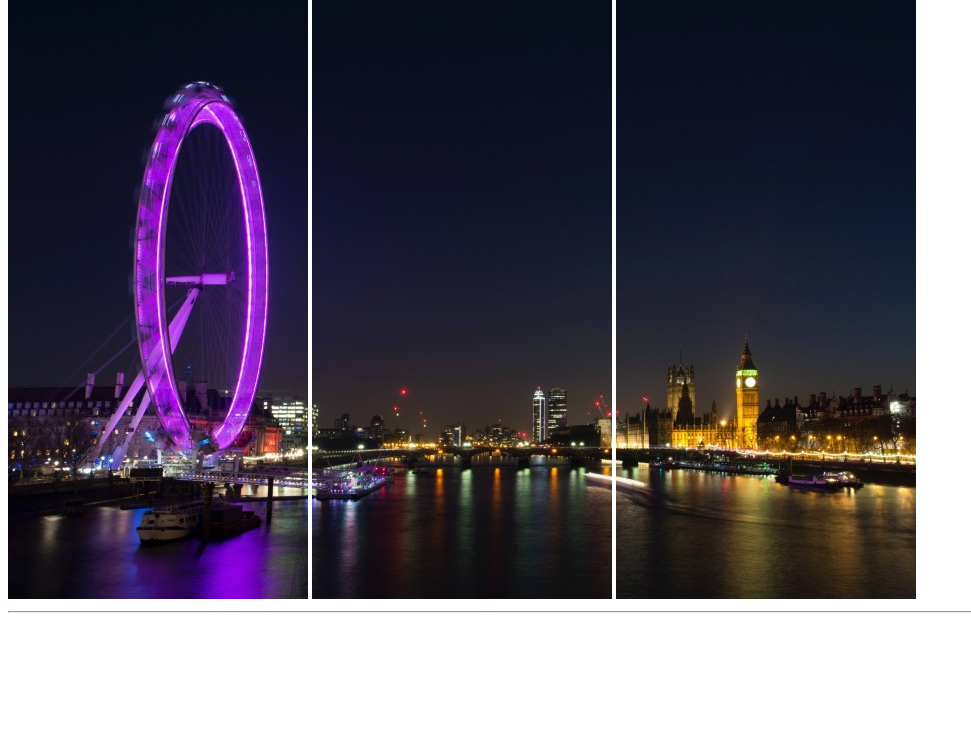
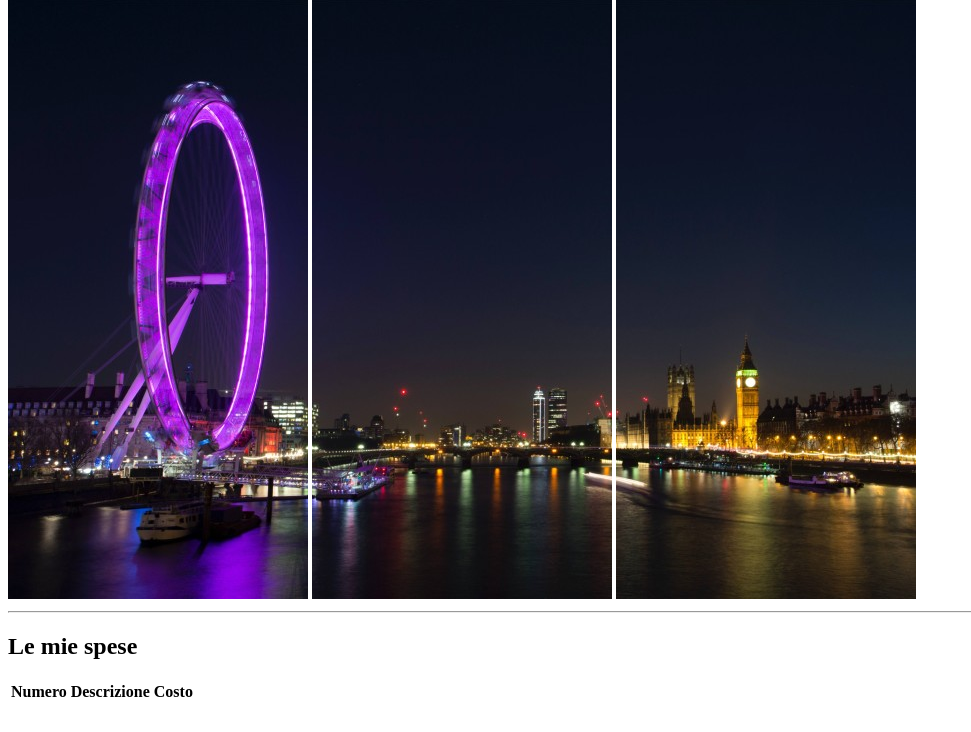
Before and after one commit to DaniPrr90/html-london-trip, a plain HTML site: page index.html in a window 1280 px wide. Shown: the part 68-800 px from the top of the page, without its empty margins (0-971 px from the left). Drawn offline with Linux system fonts and the light colour scheme.

Commit message:
add:intestazione tabella

```diff
--- a/index.html
+++ b/index.html
@@ -1,5 +1,6 @@
 <!DOCTYPE html>
 <html lang="en">
+
 <head>
     <meta charset="UTF-8">
     <meta name="viewport" content="width=device-width, initial-scale=1.0">
@@ -13,12 +14,21 @@
         <img src="img/pexels-bill-emrich-230794-1.jpg" alt="tamigi">
         <img src="img/pexels-bill-emrich-230794-2.jpg" alt="Big Ban">
         <hr>
+    </section>
+</header>
 
+<body>
+<section>
+    <h2>Le mie spese</h2>
+    <!--inserimento instestazione tabbella -->
+    <table>
+        <th>Numero</th>
+        <th>Descrizione</th>
+        <th>Costo</th>
+        <!--inserimento corpo cartella-->
 
+    </table>
 </section>
+</body>
 
-</header>
-<body>
-
-</body>
 </html>
```
Lines whose indentation alone changed are shown as unchanged.
